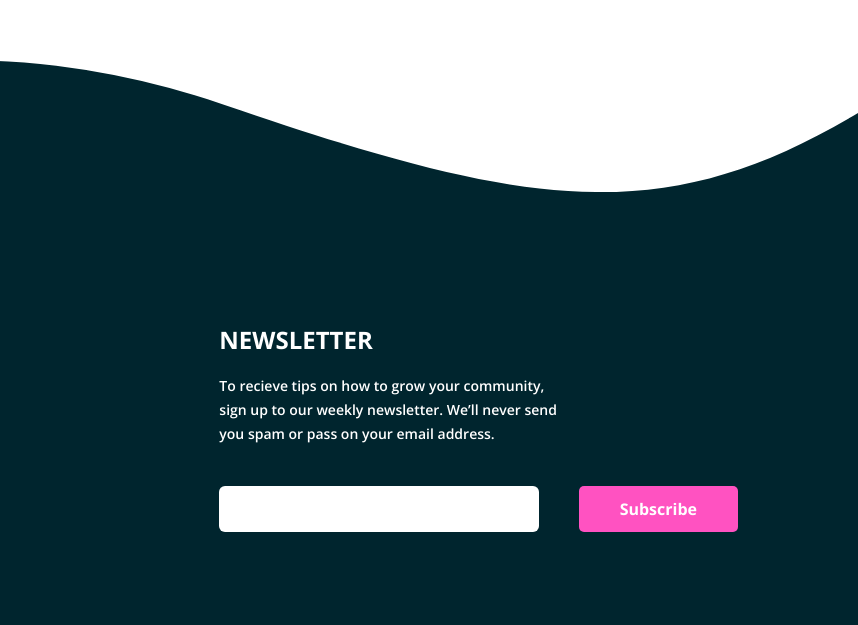
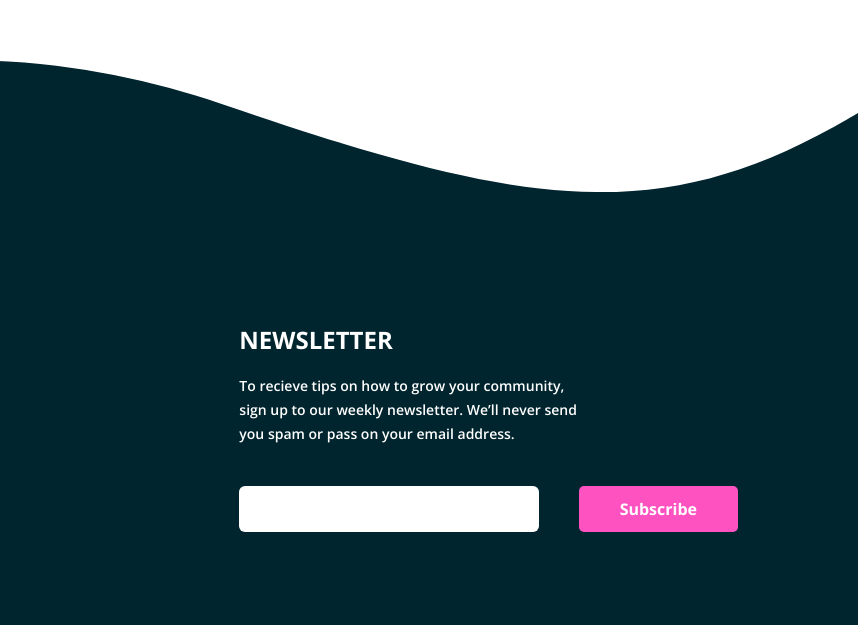
Before and after one commit to justAdevTV/huddle-landing-page, a website: page index.html in a window 1280 px wide. Shown: the part 4478-5103 px from the top of the page, 422-1280 px from the left. Drawn offline with nearby package versions, Linux system fonts and the light colour scheme.

Commit message:
Footer - Increased Grid Gap

```diff
--- a/sass/_footer.scss
+++ b/sass/_footer.scss
@@ -10,7 +10,7 @@
     grid-template-areas:
       "contact newsletter"
       "socials .";
-    grid-column-gap: 8rem;
+    grid-column-gap: 12rem;
     background-color: $color-black;
     padding: 12.25rem 12rem;
     padding-bottom: 10rem;
```
Also changed, not shown: css/style.comp.css, css/style.css, css/style.prefix.css.
